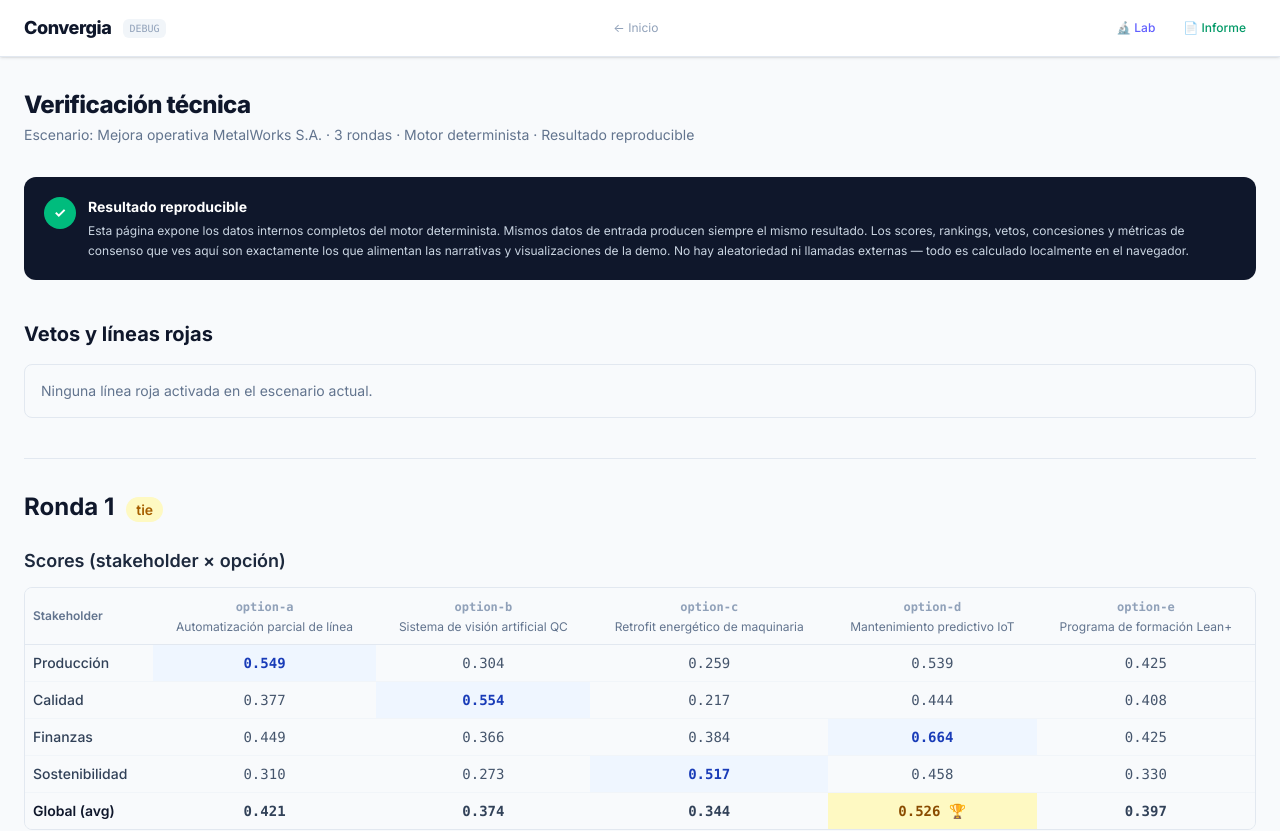
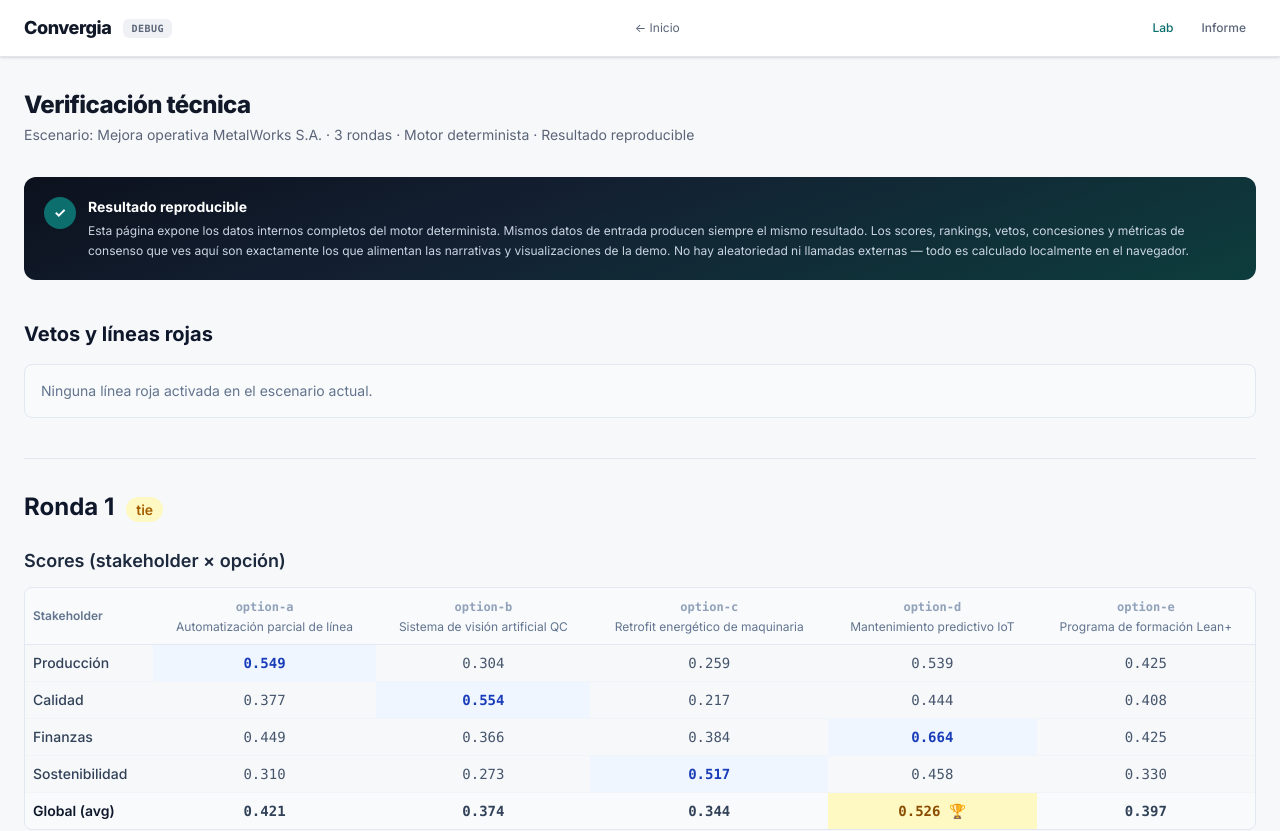
Before and after one commit to markusx5622/Convergia, a Next.js app: page /debug in a window 1280 px wide. Shown: the top 831 px of the page. Built offline with nearby package versions, Linux system fonts and the light colour scheme.

Commit message:
feat: apply brand consistency to debug page header and verification callout
Agent-Logs-Url: https://github.com/markusx5622/Convergia/sessions/13293576-c907-49f2-94fb-a98e3e090a4e

Co-authored-by: markusx5622 <234272848+markusx5622@users.noreply.github.com>

```diff
--- a/src/app/debug/page.tsx
+++ b/src/app/debug/page.tsx
@@ -235,33 +235,33 @@ function ConcessionsSection({ concessions }: { concessions: RoundResult['concess
 
 export default function DebugPage() {
   return (
-    <div className="min-h-screen bg-[#f8fafc]">
+    <div className="min-h-screen bg-[#f7f8fa]">
       {/* Minimal header */}
-      <nav className="bg-white border-b border-slate-200 sticky top-0 z-50 shadow-sm">
+      <nav className="bg-white border-b border-[#e1e4eb] sticky top-0 z-50 shadow-sm">
         <div className="max-w-7xl mx-auto px-6 flex items-center justify-between h-14">
           <div className="flex items-center gap-3">
-            <Link href="/" className="text-lg font-extrabold text-slate-900 tracking-tight">
+            <Link href="/" className="text-lg font-extrabold text-[#111827] tracking-tight">
               Convergia
             </Link>
-            <span className="text-[10px] font-mono font-medium text-slate-400 bg-slate-100 px-1.5 py-0.5 rounded-md">
-              DEBUG
+            <span className="text-[10px] font-mono font-bold text-[#5b6578] bg-[#f0f1f5] px-2 py-0.5 rounded-md uppercase tracking-wider">
+              Debug
             </span>
           </div>
-          <Link href="/" className="text-xs text-slate-400 hover:text-slate-600 transition-colors">
+          <Link href="/" className="text-xs text-[#5b6578] hover:text-[#0d6e6e] transition-colors">
             ← Inicio
           </Link>
           <div className="flex items-center gap-2">
             <Link
               href="/lab"
-              className="px-2.5 py-1.5 rounded-md text-xs font-medium text-indigo-500 hover:bg-indigo-50 hover:text-indigo-700 transition-colors"
+              className="px-2.5 py-1.5 rounded-md text-xs font-medium text-[#0d6e6e] hover:bg-[#f0fafa] hover:text-[#0f8585] transition-colors"
             >
-              🔬 Lab
+              Lab
             </Link>
             <Link
               href="/report"
-              className="px-2.5 py-1.5 rounded-md text-xs font-medium text-emerald-600 hover:bg-emerald-50 hover:text-emerald-700 transition-colors"
+              className="px-2.5 py-1.5 rounded-md text-xs font-medium text-[#5b6578] hover:bg-[#f0f1f5] hover:text-[#111827] transition-colors"
             >
-              📄 Informe
+              Informe
             </Link>
           </div>
         </div>
@@ -269,16 +269,16 @@ export default function DebugPage() {
 
       <div className="max-w-7xl mx-auto px-6 py-8">
         <header className="mb-8">
-          <h1 className="text-2xl font-extrabold text-slate-900 tracking-tight">Verificación técnica</h1>
-          <p className="text-slate-500 text-sm mt-1">
+          <h1 className="text-2xl font-extrabold text-[#111827] tracking-tight">Verificación técnica</h1>
+          <p className="text-[#5b6578] text-sm mt-1">
             Escenario: {sim.scenario.name} · {sim.rounds.length} rondas · Motor determinista · Resultado reproducible
           </p>
         </header>
 
         {/* Verification callout */}
-        <div className="bg-slate-900 rounded-xl p-5 mb-10 text-white">
+        <div className="rounded-xl p-5 mb-10 text-white" style={{ background: 'var(--gradient-hero)' }}>
           <div className="flex items-start gap-3">
-            <span className="flex-shrink-0 w-8 h-8 rounded-full bg-emerald-500 flex items-center justify-center text-sm font-bold">✓</span>
+            <span className="flex-shrink-0 w-8 h-8 rounded-full bg-[#0d6e6e] flex items-center justify-center text-sm font-bold">✓</span>
             <div>
               <p className="text-sm font-bold mb-1">Resultado reproducible</p>
               <p className="text-xs text-slate-300 leading-relaxed">
```
